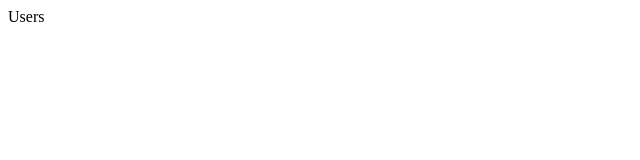
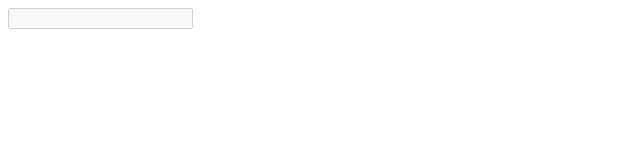
Before and after one commit to hasan814/React-Hook-Form, a React (Vite) app: page / in a window 1280 px wide. Shown: the top 160 px of the page, without its empty margins (0-640 px from the left). Built offline with nearby package versions, Linux system fonts and the light colour scheme.

Commit message:
Old Form Input

```diff
--- a/src/users/components/Users.tsx
+++ b/src/users/components/Users.tsx
@@ -1,5 +1,19 @@
+import { useState } from "react";
+
 const Users = () => {
-  return <div>Users</div>;
+  // ========== State ============
+  const [input, setInput] = useState("");
+
+  // ========== Rendering ============
+  return (
+    <input
+      value={input}
+      onChange={(event) => setInput(event.target.value)}
+      name="userName"
+      disabled
+      required
+    />
+  );
 };
 
 export default Users;
```
